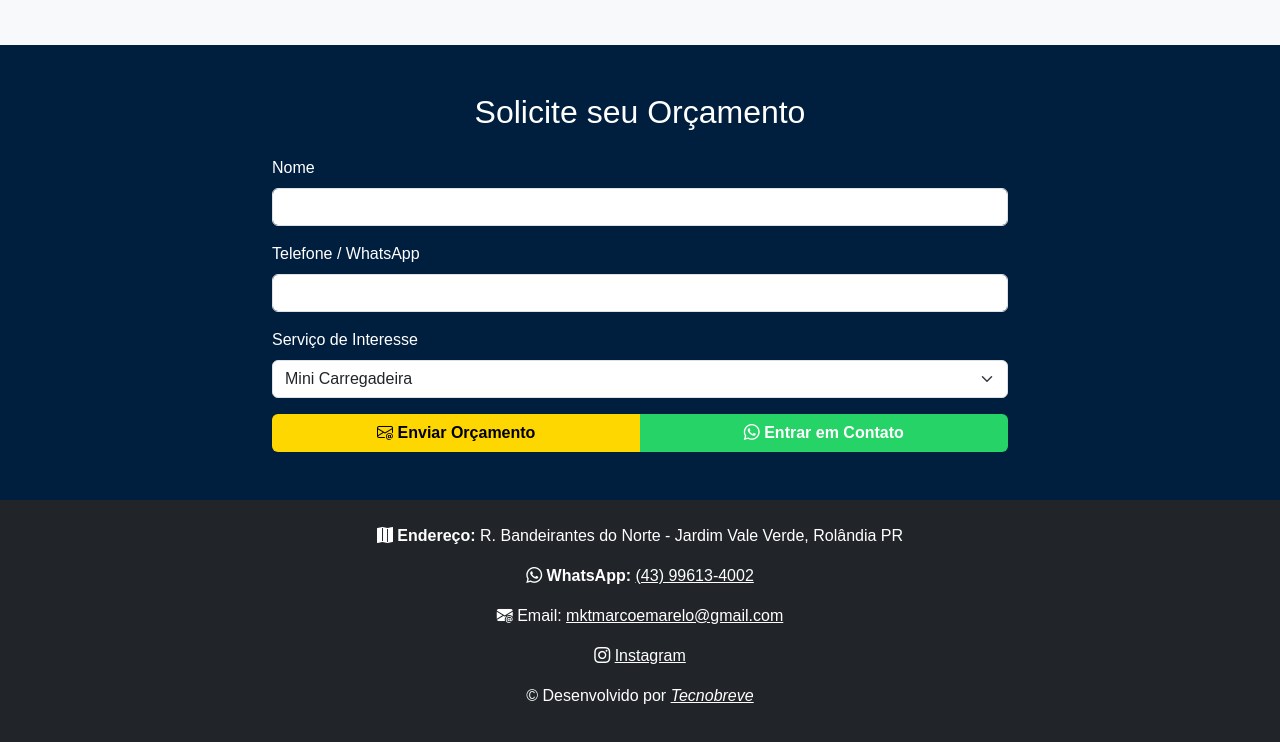
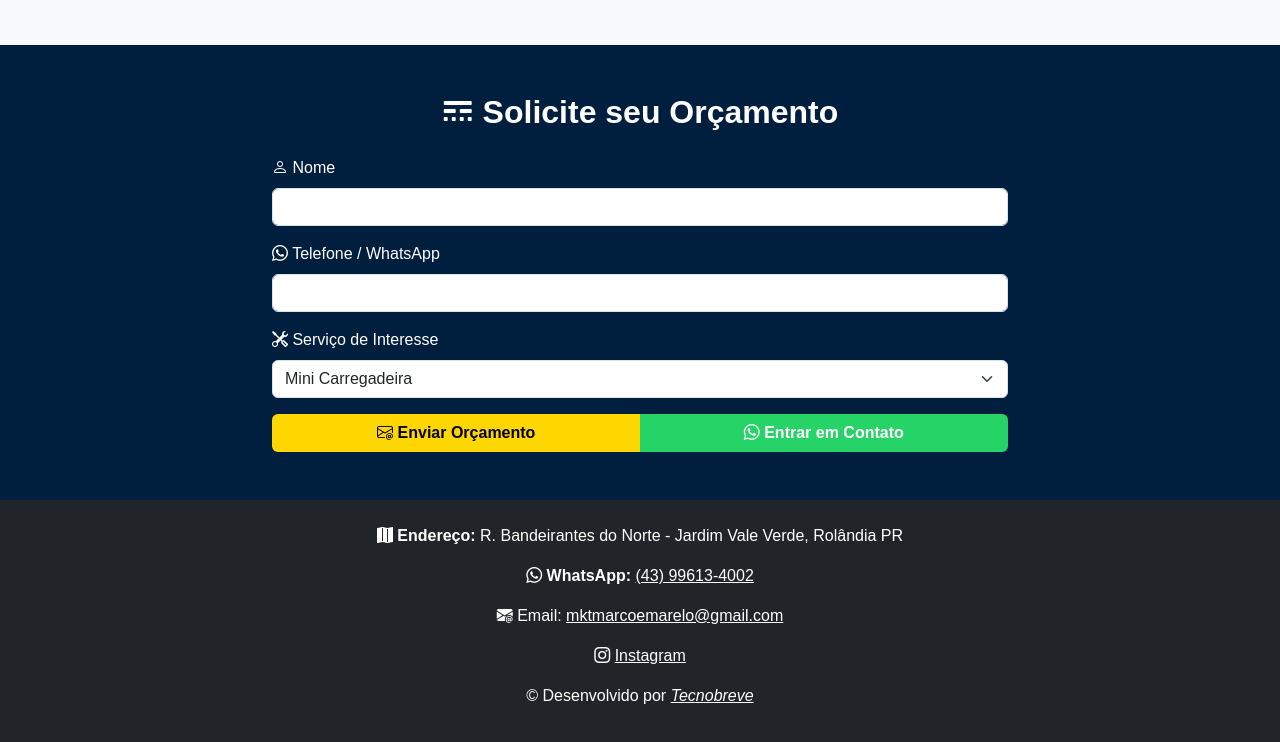
Before and after one commit to foxtec198/marco-e-marelo, a plain HTML site: page index.html in a window 1280 px wide. Shown: the part 1150-1892 px from the top of the page. Drawn offline with nearby package versions, Linux system fonts and the light colour scheme.

Commit message:
feat: Update GUI

```diff
--- a/index.html
+++ b/index.html
@@ -131,20 +131,20 @@
 
     <section id="orcamento" class="py-5 bg-azul">
       <div class="container">
-        <h2 class="text-center mb-4">Solicite seu Orçamento</h2>
+        <h2 class="text-center fw-bold mb-4"><i class="bi bi-border-style"></i> Solicite seu Orçamento</h2>
         <div class="row justify-content-center">
           <div class="col-md-8">
             <form action="https://formsubmit.co/mktmarcoemarelo@gmail.com" method="POST">
               <div class="mb-3">
-                <label class="form-label">Nome</label>
+                <label class="form-label"><i class="bi bi-person"></i> Nome</label>
                 <input type="text" class="form-control name-mask" name="Nome" required autocomplete="name">
               </div>
               <div class="mb-3">
-                <label class="form-label">Telefone / WhatsApp</label>
+                <label class="form-label"><i class="bi bi-whatsapp"></i> Telefone / WhatsApp</label>
                 <input type="tel" class="form-control tel-mask" name="Telefone" required autocomplete="tel">
               </div>
               <div class="mb-3">
-                <label class="form-label">Serviço de Interesse</label>
+                <label class="form-label"><i class="bi bi-tools"></i> Serviço de Interesse</label>
                 <select class="form-select" name="Serviço">
                   <option>Mini Carregadeira</option>
                   <option>Pá Carregadeira</option>
```
